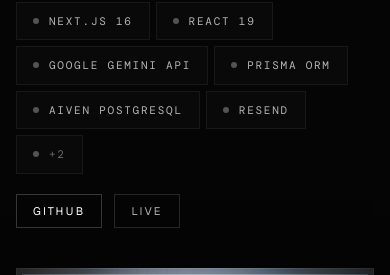
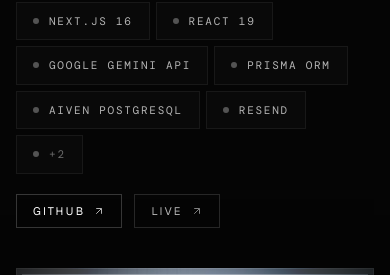
Before and after one commit to MohdMusaiyab/new-portfolio, a Next.js app: page / in a window 390 px wide. Shown: the part 2609-2884 px from the top of the page. Built offline with nearby package versions, Linux system fonts and the light colour scheme; no server answers; a web font is replaced by a local one.

Commit message:
Collapse Button Fix

```diff
--- a/components/experiences/winter/Projects.tsx
+++ b/components/experiences/winter/Projects.tsx
@@ -62,7 +62,11 @@
           ? "Show fewer technologies"
           : `Show ${count} more technologies`
       }
-      className="relative flex items-center gap-2.5 px-4 py-2.5 cursor-pointer hover:bg-white/5 transition-colors duration-200"
+      className={`relative flex items-center justify-center cursor-pointer transition-all duration-300 ${
+        isExpanded
+          ? "w-9 h-9 rounded-full hover:bg-[#93E7FB]/20"
+          : "gap-2.5 px-4 py-2.5 hover:bg-white/5"
+      }`}
       style={{
         border: "1px solid rgba(255,255,255,0.06)",
         background: isExpanded
@@ -70,20 +74,38 @@
           : "rgba(255,255,255,0.02)",
       }}
     >
-      {/* Dot — same dimensions as SkillPill, dimmed to signal inactive */}
+      {!isExpanded ? (
+        <>
           <span
             className="shrink-0 w-1.5 h-1.5 rounded-full transition-colors duration-300"
             style={{
-          background: isExpanded ? "#93E7FB" : "rgba(255,255,255,0.3)",
+              background: "rgba(255,255,255,0.3)",
             }}
           />
-      {/* Label — identical font/size/tracking/case to SkillPill */}
           <span
             className="font-dm-mono text-[11px] tracking-[0.16em] uppercase whitespace-nowrap transition-colors duration-300"
-        style={{ color: isExpanded ? "#93E7FB" : "rgba(255,255,255,0.4)" }}
+            style={{ color: "rgba(255,255,255,0.4)" }}
           >
-        {isExpanded ? "Collapse" : `+${count}`}
+            +{count}
           </span>
+        </>
+      ) : (
+        <svg
+          width="14"
+          height="14"
+          viewBox="0 0 14 14"
+          fill="none"
+          xmlns="http://www.w3.org/2000/svg"
+        >
+          <path
+            d="M3.5 9L7 5.5L10.5 9"
+            stroke="#93E7FB"
+            strokeWidth="1.5"
+            strokeLinecap="round"
+            strokeLinejoin="round"
+          />
+        </svg>
+      )}
     </button>
   );
 }
@@ -307,10 +329,13 @@
               href={project.githubRepo}
               target="_blank"
               rel="noopener noreferrer"
-              className="px-4 sm:px-5 py-2 border border-white/20 hover:border-white/50 text-[11px] sm:text-xs tracking-[0.2em] uppercase transition-colors duration-200"
+              className="flex items-center gap-2 px-4 sm:px-5 py-2 border border-white/20 hover:border-white/50 text-[11px] sm:text-xs tracking-[0.2em] uppercase transition-colors duration-200 group/link"
               style={{ color: WHITE }}
             >
-              GitHub
+              <span>GitHub</span>
+              <svg width="12" height="12" viewBox="0 0 24 24" fill="none" stroke="currentColor" strokeWidth="2" strokeLinecap="round" strokeLinejoin="round" className="opacity-70 group-hover/link:opacity-100 group-hover/link:-translate-y-0.5 group-hover/link:translate-x-0.5 transition-transform duration-200">
+                <path d="M7 17l9.2-9.2M17 16.8V7H7.2" />
+              </svg>
             </a>
 
             {project.liveSite && project.liveSite !== project.githubRepo && (
@@ -318,10 +343,13 @@
                 href={project.liveSite}
                 target="_blank"
                 rel="noopener noreferrer"
-                className="px-4 sm:px-5 py-2 border border-white/20 hover:border-white/50 text-[11px] sm:text-xs tracking-[0.2em] uppercase opacity-70 hover:opacity-100 transition-all duration-200"
+                className="flex items-center gap-2 px-4 sm:px-5 py-2 border border-white/20 hover:border-white/50 text-[11px] sm:text-xs tracking-[0.2em] uppercase opacity-70 hover:opacity-100 transition-all duration-200 group/link"
                 style={{ color: WHITE }}
               >
-                Live
+                <span>Live</span>
+                <svg width="12" height="12" viewBox="0 0 24 24" fill="none" stroke="currentColor" strokeWidth="2" strokeLinecap="round" strokeLinejoin="round" className="opacity-70 group-hover/link:opacity-100 group-hover/link:-translate-y-0.5 group-hover/link:translate-x-0.5 transition-transform duration-200">
+                  <path d="M7 17l9.2-9.2M17 16.8V7H7.2" />
+                </svg>
               </a>
             )}
           </div>
```
Lines whose indentation alone changed are shown as unchanged.
